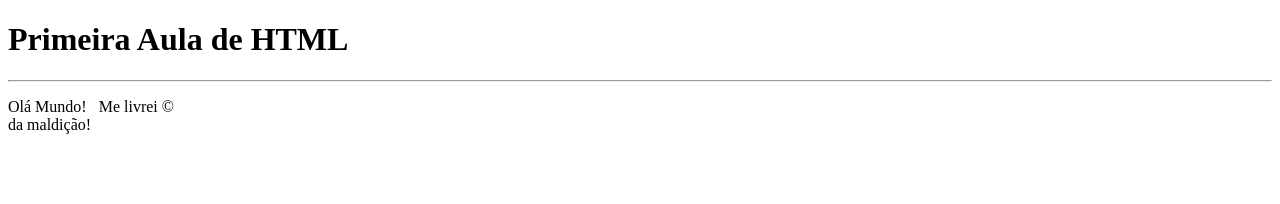
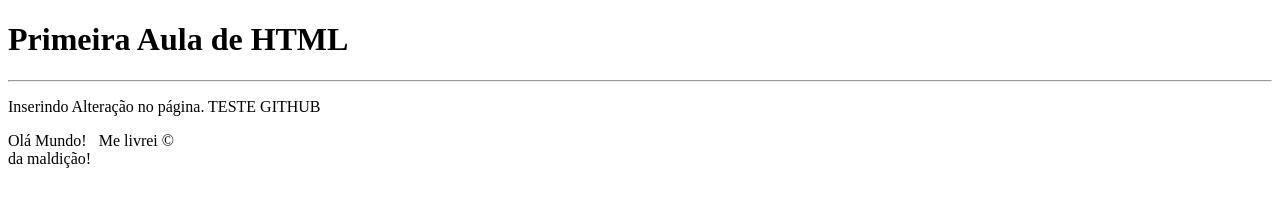
Before and after one commit to Anacss24/AulaHTML, a plain HTML site: page HTML/aula1.html in a window 1280 px wide. Drawn offline with Linux system fonts and the light colour scheme.

Commit message:
Alteração

```diff
--- a/HTML/aula1.html
+++ b/HTML/aula1.html
@@ -11,6 +11,9 @@
 <body>
     <h1>Primeira Aula de HTML</h1>
     <hr>
+    <P> Inserindo Alteração no página.
+    TESTE GITHUB
+    </P>
     <p> Olá Mundo! &#160; Me livrei &copy;  <br/> da maldição! </p>
 
 
```
